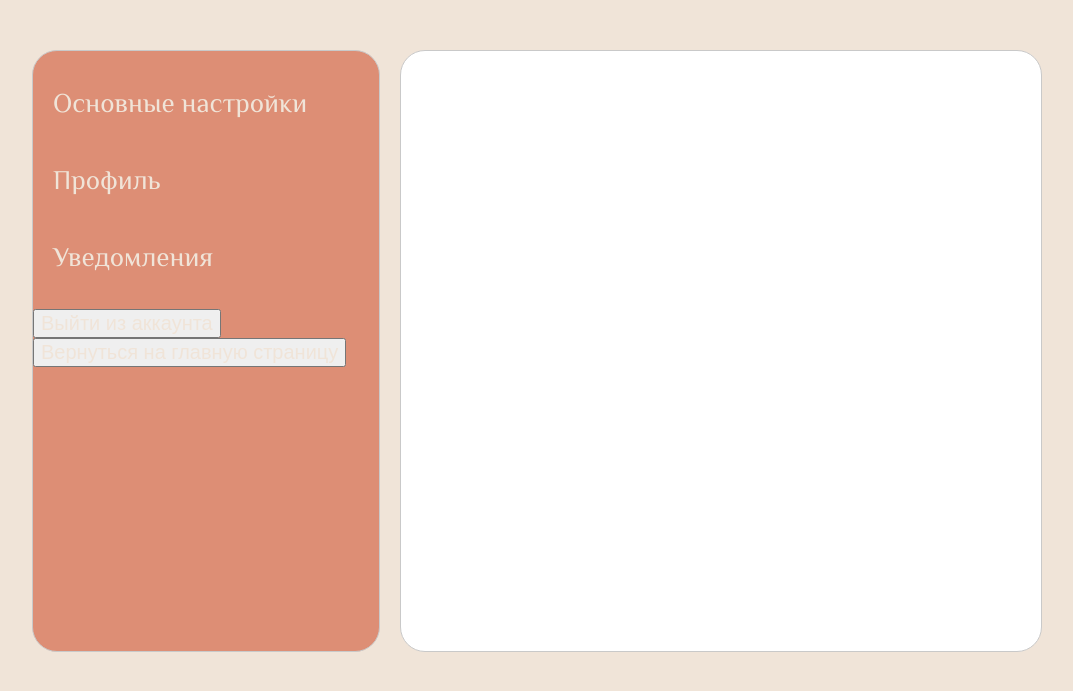
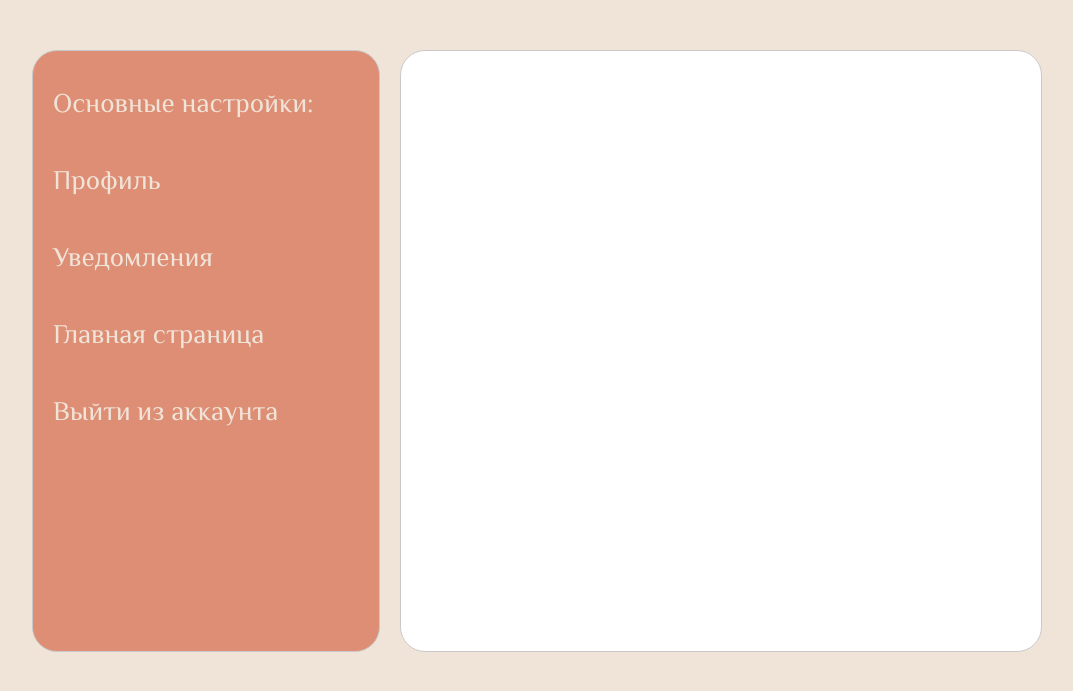
Before and after one commit to svjskhntrfk/Project_AlmostNotion_DeepPython, a FastAPI app: page /profile/main_page/profile/1 in a window 1280 px wide. Shown: the part 82-773 px from the top of the page, without its empty margins (118-1191 px from the left). Run offline with FastAPI, Linux system fonts and the light colour scheme; parts of the project's set-up code (start-up, migrations or seed data) failed here and were passed over; some libraries are stand-ins or nearby versions.

```diff
--- a/templates/profile.html
+++ b/templates/profile.html
@@ -5,7 +5,7 @@
         <meta charset="UTF-8">
         <title>MindSpace</title>
         <meta name="description" content="Описание страницы" />
-        <link rel="stylesheet" type="text/css" href="/static/css/style_profile.css" />
+        <link rel="stylesheet" type="text/css" href="../static/css/style_profile.css" />
         <link rel="stylesheet" href="https://use.fontawesome.com/releases/v5.2.0/css/all.css">
         <link rel="preconnect" href="https://fonts.googleapis.com">
         <link rel="preconnect" href="https://fonts.gstatic.com" crossorigin>
@@ -21,17 +21,22 @@
         <main style="width: 100%;">
             <div class="blocks">
                 <div class="settings">
-                    <p class="s1"><a href="">Основные настройки</a></p>
-                    <p class="s2"><a href="">Профиль</a></p>
-                    <p class="s3"><a href="">Уведомления</a></p>
-                    <button class="back_to_landing" style="font-size: 20px;"><a href="/">Выйти из аккаунта</a></button>
-                    <button class="back_to_landing" style="font-size: 20px;"><a href="/main_page/{{user_id}}">Вернуться на главную страницу</a></button>
+                    <div class="top">
+                        <p><a>Основные настройки:</a></p>
+                        <p class="s1"><a href="">Профиль</a></p>
+                        <p class="s1"><a href="">Уведомления</a></p>
+                    </div>
+                    <div class="bottom">
+                        <p class="s1"><a href="/main_page/{user_id}">Главная страница</a></p>
+                        <p class="s1" style="margin-bottom:25px;"><a href="/landing">Выйти из аккаунта</a></p>
+                    </div>
+
+
                 </div>
                 <div class="info">
 
                 </div>
             </div>
-
         </main>
         <footer>
         </footer>
```
